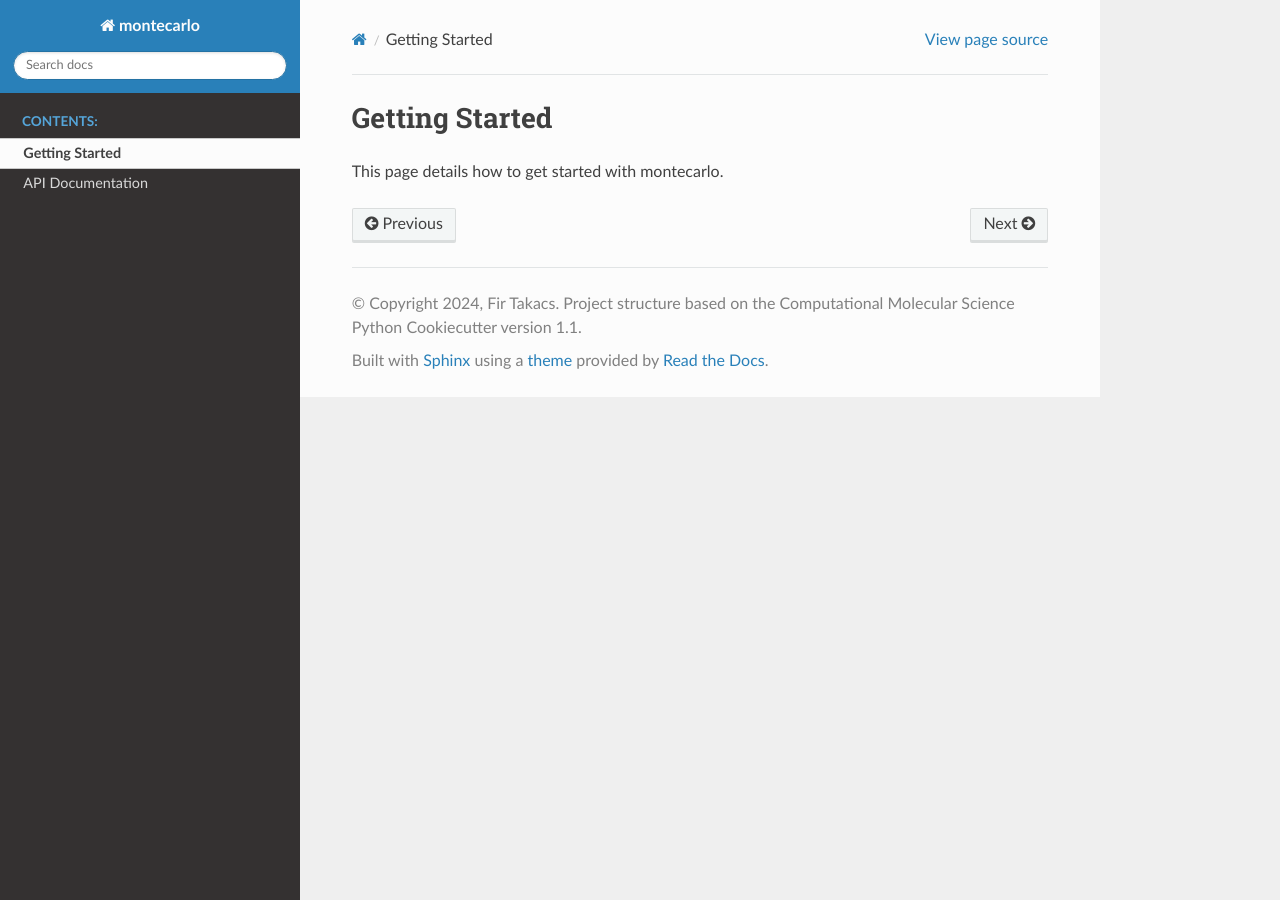
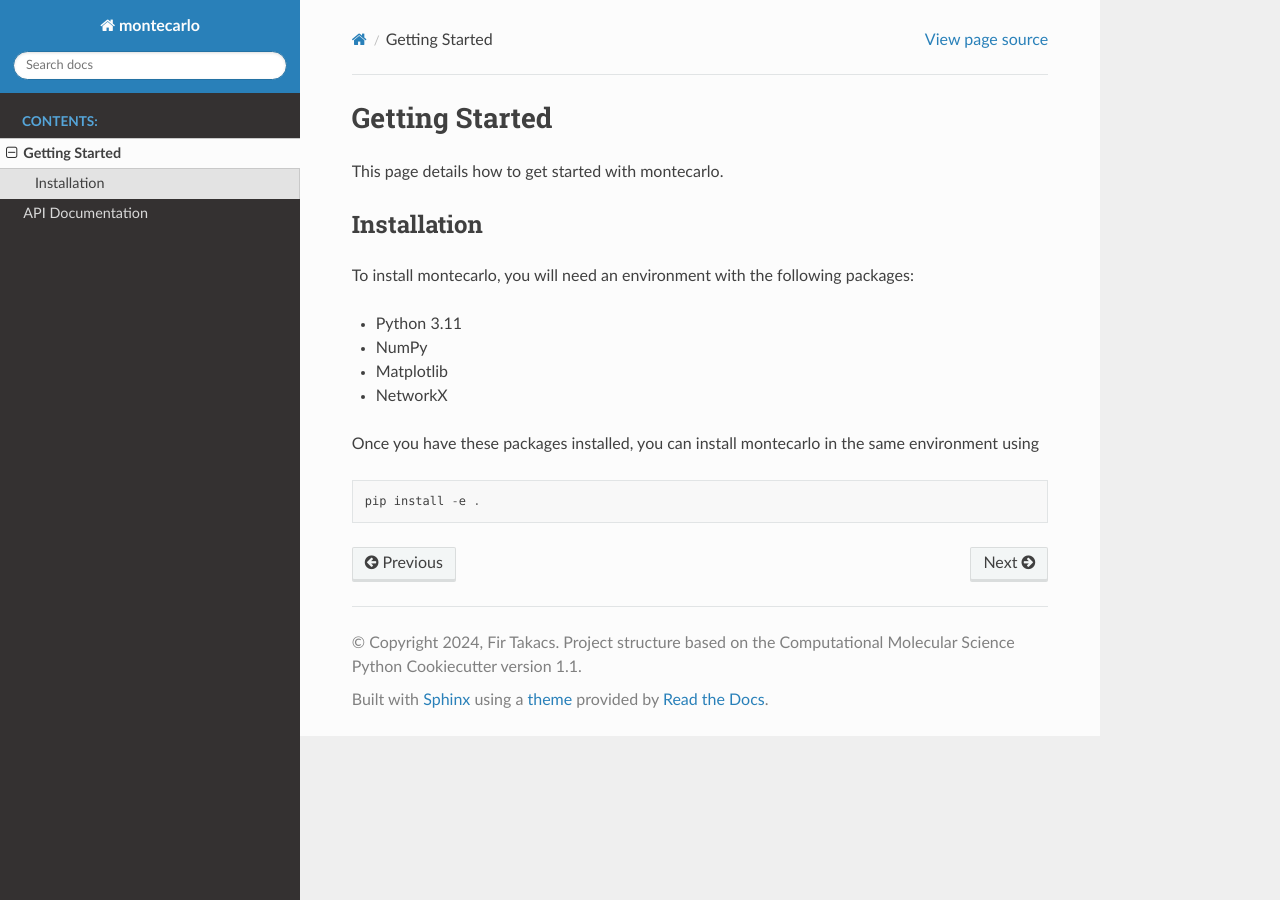
Before and after one commit to firt27/montecarlo, a Sphinx documentation site: the page built from docs/getting_started.rst, in a window 1280 px wide. Built offline with Sphinx 7.4.7 and the Read the Docs theme 2.0.0, drawn with Linux system fonts in a browser that asks for light colours; the version number could not be read and is left out.

Commit message:
creating and updating documentation

```diff
--- /dev/null
+++ b/docs/autosummary/montecarlo.IsingHamiltonian.energy.rst
@@ -0,0 +1,6 @@
+montecarlo.IsingHamiltonian.energy
+==================================
+
+.. currentmodule:: montecarlo.IsingHamiltonian
+
+.. autofunction:: energy
--- /dev/null
+++ b/docs/autosummary/montecarlo.canvas.rst
@@ -0,0 +1,6 @@
+montecarlo.canvas
+=================
+
+.. currentmodule:: montecarlo
+
+.. autofunction:: canvas
--- /dev/null
+++ b/docs/autosummary/montecarlo.compute_average_values.rst
@@ -0,0 +1,6 @@
+montecarlo.compute\_average\_values
+===================================
+
+.. currentmodule:: montecarlo
+
+.. autofunction:: compute_average_values
--- /dev/null
+++ b/docs/autosummary/montecarlo.energy.rst
@@ -0,0 +1,6 @@
+montecarlo.energy
+=================
+
+.. currentmodule:: montecarlo
+
+.. autofunction:: energy
--- a/docs/conf.py
+++ b/docs/conf.py
@@ -52,6 +52,10 @@ extensions = [
     'sphinx.ext.extlinks',
 ]
 
+autodoc_default_options = {
+    'no-undoc-members' : True
+}
+
 autosummary_generate = True
 napoleon_google_docstring = False
 napoleon_use_param = False
@@ -74,7 +78,7 @@ master_doc = 'index'
 #
 # This is also used if you do content translation via gettext catalogs.
 # Usually you set "language" from the command line for these cases.
-language = None
+language = 'en'
 
 # List of patterns, relative to source directory, that match files and
 # directories to ignore when looking for source files.
--- a/docs/getting_started.rst
+++ b/docs/getting_started.rst
@@ -2,3 +2,17 @@ Getting Started
 ===============
 
 This page details how to get started with montecarlo.
+
+Installation
+------------
+To install montecarlo, you will need an environment with the following packages:
+
+* Python 3.11
+* NumPy
+* Matplotlib
+* NetworkX
+
+Once you have these packages installed, you can install montecarlo in the same environment using
+::
+
+    pip install -e .
--- a/docs/index.rst
+++ b/docs/index.rst
@@ -5,6 +5,8 @@
 
 Welcome to montecarlo's documentation!
 =========================================================
+montecarlo is a Python package designed to create and allow the manipulation
+of an Ising Model using an Ising Hamiltonian.
 
 .. toctree::
    :maxdepth: 2
```
Also changed, not shown: docs/api.rst (+16 -0 lines), docs/autosummary/montecarlo.BitString.rst (added, +22 -0 lines), docs/autosummary/montecarlo.IsingHamiltonian.rst (added, +18 -0 lines), 2 other files.
